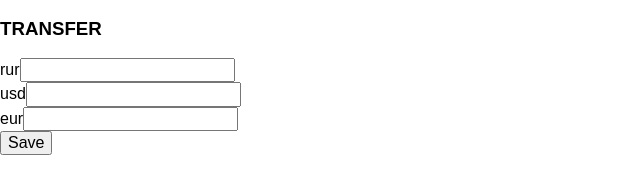
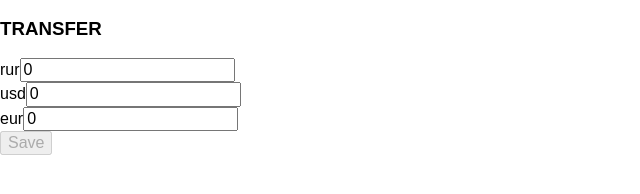
Before and after one commit to ik0oo/ts-test, a React app: page / in a window 1280 px wide. Shown: the part 160-354 px from the top of the page, without its empty margins (0-640 px from the left). Built offline with nearby package versions, Linux system fonts and the light colour scheme.

Commit message:
update create user

```diff
--- a/package.json
+++ b/package.json
@@ -26,6 +26,7 @@
     "redux": "^3.6.0"
   },
   "devDependencies": {
+    "@types/object-assign": "^4.0.30",
     "@types/react-redux": "^4.4.36",
     "awesome-typescript-loader": "^3.0.3",
     "chai": "^3.5.0",
--- a/src/actions/user.actions.ts
+++ b/src/actions/user.actions.ts
@@ -11,7 +11,14 @@ export const addUser = (users: userInterface.Props[], action: ActionInterface) =
         id: users.length,
         name: action.name,
         email: action.email,
-        money: action.money,
+        rur: action.rur,
+        usd: action.usd,
+        eur: action.eur,
+        history: {
+            rur: [action.rur],
+            eur: [action.eur],
+            usd: [action.usd]
+        },
         selected: false
     }
 ];
--- a/src/components/aside/aside.interface.ts
+++ b/src/components/aside/aside.interface.ts
@@ -1,4 +1,2 @@
-export interface Props {
-    addUser: () => void
-}
+export interface Props {}
 export interface State {}
--- a/src/components/aside/aside.tsx
+++ b/src/components/aside/aside.tsx
@@ -35,7 +35,7 @@ export default class Aside extends React.Component<asideInterface.Props, asideIn
                         )
                     }
                 </div>
-                <button onClick={this.props.addUser}>Add user</button>
+                <button>Add user</button>
 
             </aside>
         );
--- a/src/components/forms/user-details.tsx
+++ b/src/components/forms/user-details.tsx
@@ -5,7 +5,7 @@ import store from '../../stores';
 interface Props extends UserInterface.Props {
     title?: string,
     isEditMode?: boolean,
-    createUser: () => void
+    createUser: (user: UserInterface.Props) => void
 }
 
 interface State extends UserInterface.State {
@@ -14,7 +14,8 @@ interface State extends UserInterface.State {
     email: string,
     rur: number,
     usd: number,
-    eur: number
+    eur: number,
+    [key: string]: any
 }
 
 /*
@@ -26,7 +27,7 @@ export default class UserDetails extends React.Component<Props, State> {
         name: '',
         email: '',
         title: 'New User',
-        isEditMode: false,
+        isEditMode: false
     };
 
     constructor (public props: Props, public state: State) {
@@ -35,7 +36,10 @@ export default class UserDetails extends React.Component<Props, State> {
         this.state = {
             name: this.props.name,
             email: this.props.email,
-            conditions: false
+            conditions: false,
+            rur: 0,
+            usd: 0,
+            eur: 0
         };
     }
 
@@ -43,7 +47,10 @@ export default class UserDetails extends React.Component<Props, State> {
 
         this.props.createUser({
             name: this.state.name,
-            email: this.state.email
+            email: this.state.email,
+            rur: this.state.rur,
+            eur: this.state.eur,
+            usd: this.state.usd
         });
 
 
@@ -64,13 +71,17 @@ export default class UserDetails extends React.Component<Props, State> {
     clean () {
         this.setState({
             name: '',
-            email: ''
+            email: '',
+            conditions: false,
+            rur: 0,
+            usd: 0,
+            eur: 0
         });
     }
 
     onChange (event: React.FormEvent<HTMLInputElement>) : void {
         const target = event.target as HTMLInputElement;
-        const fieldName = target.name;
+        const fieldName: string = target.name;
 
         this.setState({
             [fieldName]: target.type === 'checkbox' ? target.checked : target.value
@@ -123,11 +134,11 @@ export default class UserDetails extends React.Component<Props, State> {
 
                     {transfers.map(item => <div key={item}>
                         <span>{item}</span>
-                        <input name={item} type="number" onChange={this.onChange.bind(this)}/>
+                        <input name={item} type="number" value={this.state[item]} onChange={this.onChange.bind(this)}/>
                     </div>)}
 
                     {!this.props.isEditMode
-                        ? <button onClick={this.createUser.bind(this)}>Save</button>
+                        ? <button disabled={!this.state.conditions} onClick={this.createUser.bind(this)}>Save</button>
                         : <button onClick={this.sendTransfer.bind(this)}>Send</button>
                     }
 
--- a/src/components/layout.tsx
+++ b/src/components/layout.tsx
@@ -2,9 +2,10 @@ import * as React from 'react';
 import Aside from './aside/aside';
 import store from '../stores';
 import UserDetails from './forms/user-details';
+import * as UserInterface from './aside/user/user.interface';
 import './layout.css';
 
-const createUser = user => store.dispatch(
+const createUser = (user: UserInterface.Props) : void => store.dispatch(
     Object.assign({type: 'ADD_USER'}, user)
 );
 
@@ -12,9 +13,6 @@ export default function Layout () {
     return (
         <section className="layout">
             <Aside
-                addUser={() => store.dispatch({
-                    type: 'ADD_USER', name: 'some text' + Math.random()
-                })}
             />
             <div className="main">
                 <UserDetails
--- a/src/reducers/index.ts
+++ b/src/reducers/index.ts
@@ -1,9 +1,9 @@
 import * as userInterface from '../components/aside/user/user.interface';
 import * as userActions from "../actions/user.actions";
 
-declare interface ObjectConstructor {
-    assign(...objects: Object[]): Object;
-}
+//declare interface ObjectConstructor {
+//    assign(...objects: Object[]): Object;
+//}
 
 interface State {
     users: userInterface.Props[]
--- a/tsconfig.json
+++ b/tsconfig.json
@@ -2,7 +2,7 @@
   "compilerOptions": {
     "outDir": "./dist/",
     "sourceMap": true,
-    "noImplicitAny": true,
+    "noImplicitAny": false,
     "module": "commonjs",
     "target": "es5",
     "jsx": "react"
```
Also changed, not shown: src/components/aside/user/user.interface.ts (+7 -8 lines).
